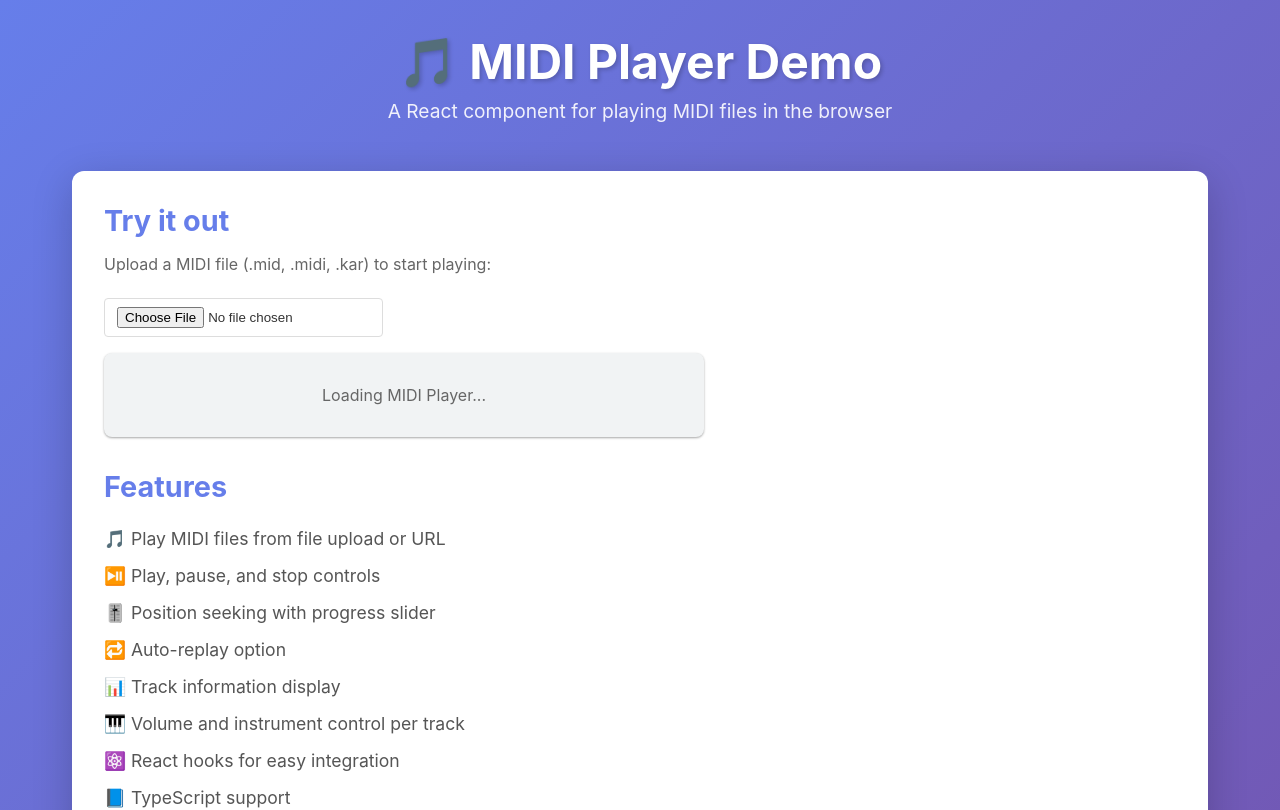
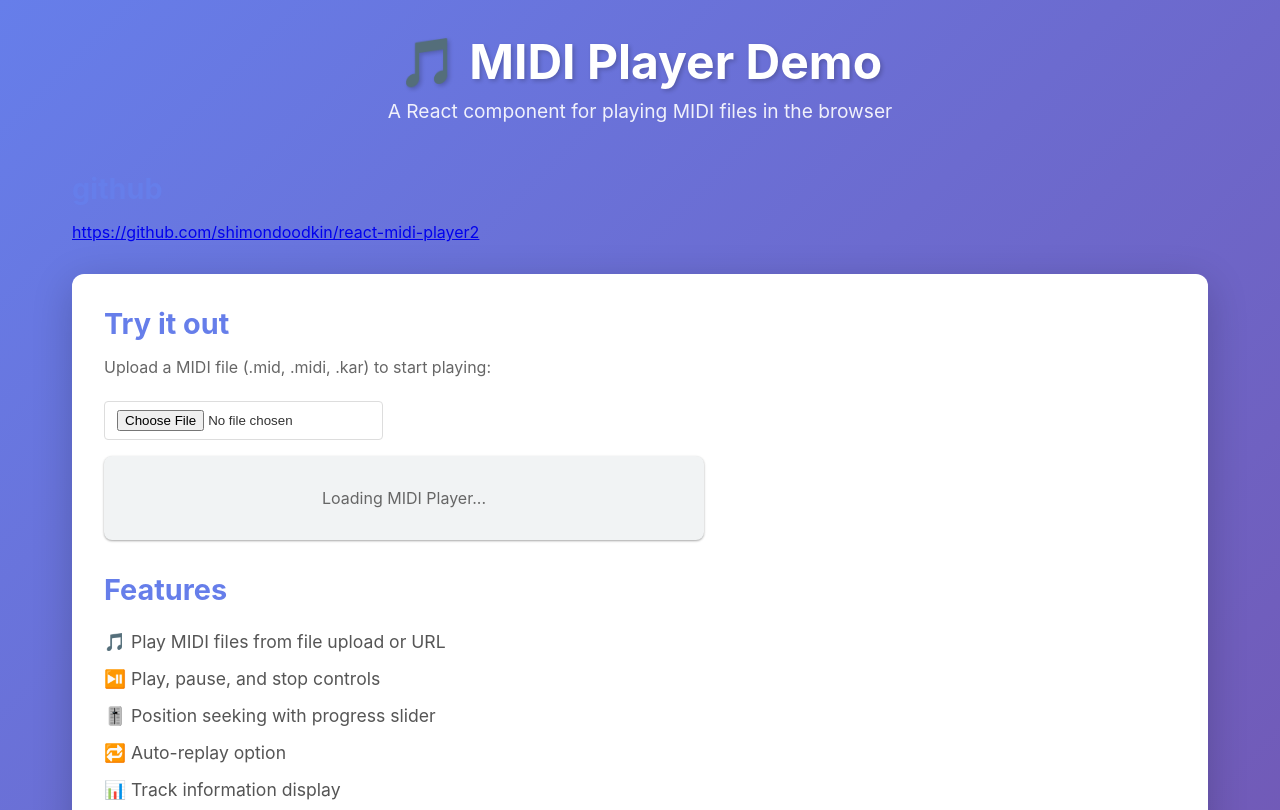
Before and after one commit to shimondoodkin/react-midi-player2, a React (Vite) app: page / in a window 1280 px wide. Shown: the top 810 px of the page. Built offline with nearby package versions, Linux system fonts and the light colour scheme.

Commit message:
add github link to demo

```diff
--- a/demo/App.tsx
+++ b/demo/App.tsx
@@ -32,6 +32,11 @@ function App() {
         <h1>🎵 MIDI Player Demo</h1>
         <p>A React component for playing MIDI files in the browser</p>
       </header>
+
+      <section className="info-section">
+          <h2>github</h2>
+          <a href="https://github.com/shimondoodkin/react-midi-player2">https://github.com/shimondoodkin/react-midi-player2</a>
+      </section>
 
       <main className="app-main">
         <section className="demo-section">
```
